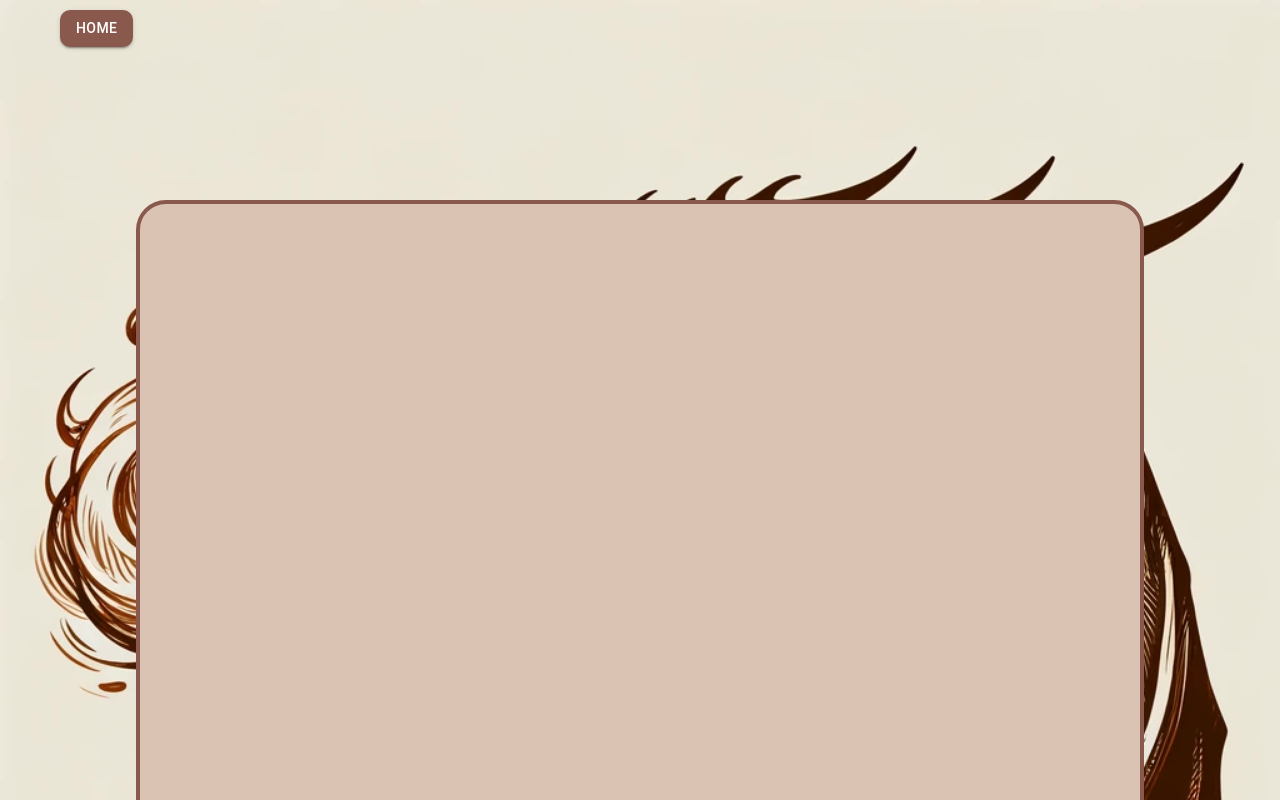
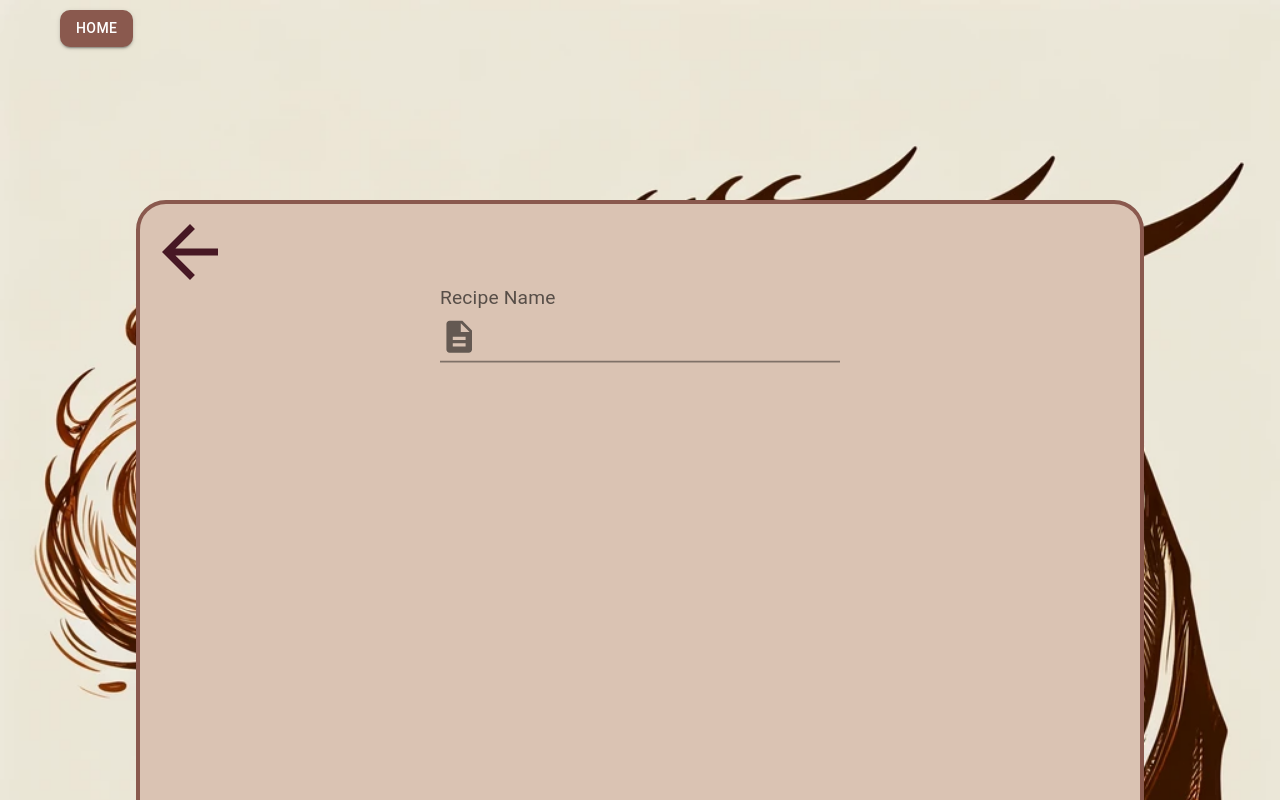
Before and after one commit to LeonFen03/Recipe-App, a React (Create React App) app: page /add in a window 1280 px wide. Shown: the top 800 px of the page. Built offline with nearby package versions, Linux system fonts and the light colour scheme.

Commit message:
styles first pass

```diff
--- a/src/components/AddRecipes/AddRecipe.css
+++ b/src/components/AddRecipes/AddRecipe.css
@@ -0,0 +1,7 @@
+.form {
+    display:flex;
+    width:100%;
+    flex-direction: column;
+    justify-content:center;
+    align-items:center;
+}
--- a/src/components/AddRecipes/AddRecipesPage.js
+++ b/src/components/AddRecipes/AddRecipesPage.js
@@ -2,8 +2,15 @@ import { motion } from "framer-motion";
 import './AddRecipe.css';
 import { useNavigate } from "react-router";
 import {Button} from "@mui/material";
+import { ArrowBack } from "@mui/icons-material";
+import { TextField } from "@mui/material";
+import {useState} from "react";
+import DescriptionIcon from '@mui/icons-material/Description';
+import {InputAdornment} from '@mui/material';
 function AddRecipesPage () {
     const navigate = useNavigate();
+    const [recipe,setRecipe] = useState({})
+    const settings_properties = {fontSize:'1.5em',color:'#471824',transform:'scale(1.6)',width:'250px'};
 
     function goBack () {
         navigate(-1);
@@ -19,7 +26,23 @@ function AddRecipesPage () {
     ><div className="window-container">
     <div className="recipes-container">
         <div className="window-exit" style={{display:'flex',justifyContent:'space-between'}}>
+<Button sx={{color:'#471824'}} onClick={goBack}><ArrowBack  sx={{fontSize:'6em',color:'#471824'}} /></Button>
+        </div>
 
+        <div className="form">
+
+
+        <TextField
+        id="input-with-icon-textfield"
+        label="Recipe Name"
+        sx={settings_properties}
+        defaultValue={recipe.name}
+        InputProps={{
+        startAdornment: (
+       <InputAdornment position="start">
+        <DescriptionIcon />
+        </InputAdornment>),}}
+         variant="standard" />
 
 
     </div></div></div></motion.div>)
--- a/src/components/SearchContainerPresentation/SearchContainerPresentational.js
+++ b/src/components/SearchContainerPresentation/SearchContainerPresentational.js
@@ -2,7 +2,6 @@
 import { TextField } from "@mui/material";
 import { Button } from "@mui/material";
 import {ButtonGroup} from "@mui/material";
-import AddRecipe from "../AddRecipes/AddRecipe";
 import { useNavigate } from "react-router";
 function SearchContainerPresentational (props) {
     const navigate = useNavigate();
```
